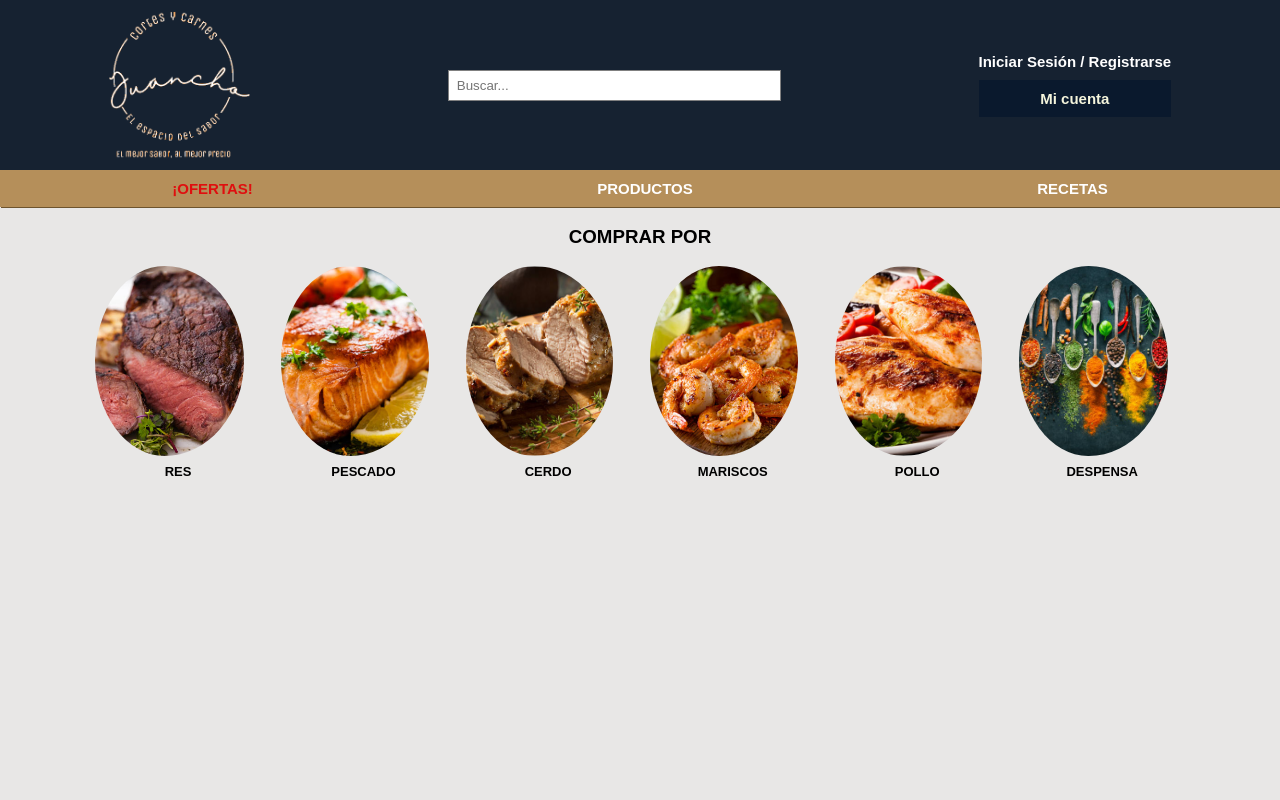
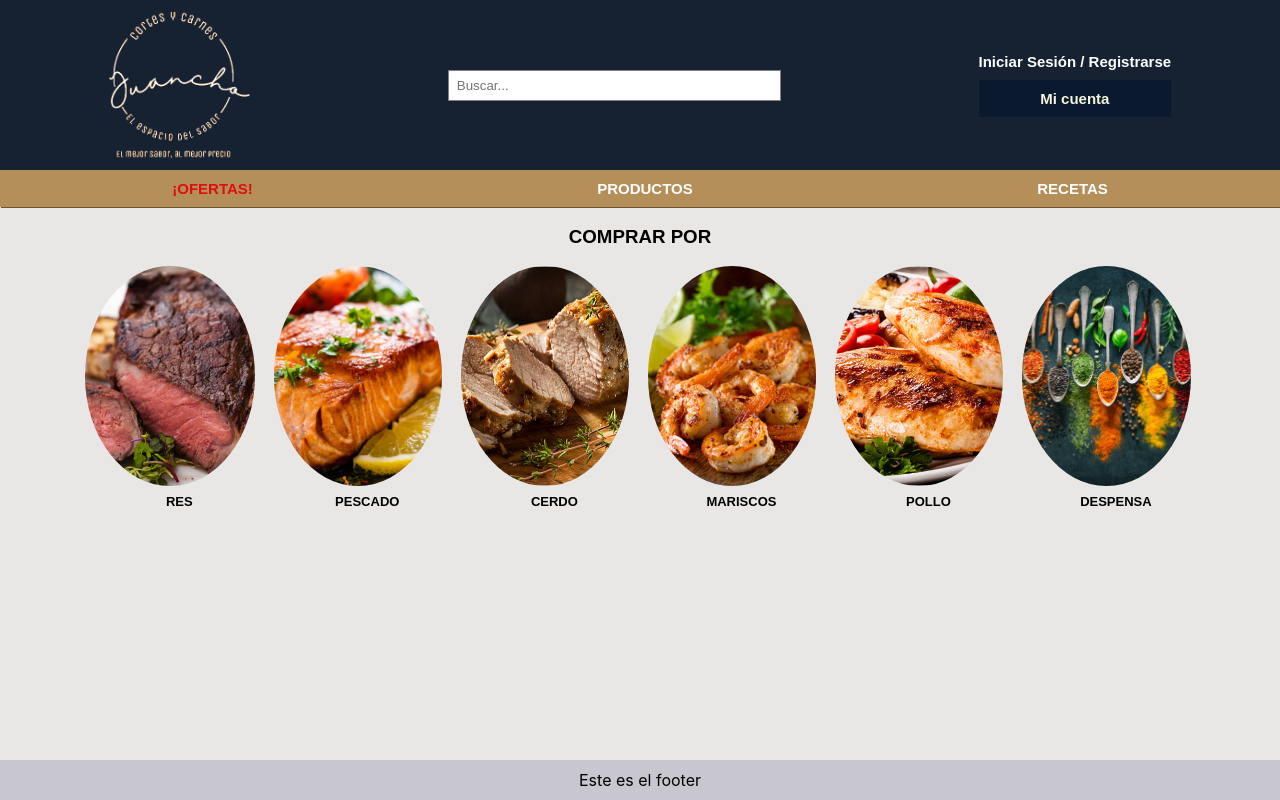
Before and after one commit to juanfvalencia/web-meat, a React (Create React App) app: page / in a window 1280 px wide. Shown: the top 800 px of the page. Built offline with nearby package versions, Linux system fonts and the light colour scheme.

Commit message:
Se implementa el Layout

```diff
--- a/src/App.jsx
+++ b/src/App.jsx
@@ -8,11 +8,13 @@ import PageDespensa from './pages/despensa';
 
 import { BrowserRouter as Router, Routes, Route } from "react-router-dom"
 import './styles/style.css';
+import Layout from './layouts/Layout';
 
 function App() {
   return (
     <Router>
       <div className="App">
+        <Layout>
           <Routes>
             <Route path='/res' element={<PageRes/>}/>
             <Route path='/pescado' element={<PagePescado/>}/>
@@ -20,8 +22,9 @@ function App() {
             <Route path='/mariscos' element={<PageMariscos/>}/>
             <Route path='/Pollo' element={<PagePollo/>}/>
             <Route path='/despensa' element={<PageDespensa/>}/>
-          <Route path='/' element={ <Index/> }/>
+            <Route path='/' element={<Index/>}/>
           </Routes>
+        </Layout>
       </div>
     </Router>
   );
--- a/src/components/cardProducts.jsx
+++ b/src/components/cardProducts.jsx
@@ -6,7 +6,7 @@ const CardProducts = ( {ruta, img, nombreProducto} ) => {
       <div>
         <li className="text-forshop">
           <Link to={ruta}>
-            <div className="container-imagen">
+            <div className="containerImg">
               <img src={img} alt={nombreProducto} />
             </div>
           </Link>
--- /dev/null
+++ b/src/layouts/Layout.jsx
@@ -0,0 +1,18 @@
+import Header from '../components/header'
+import Footer from '../components/footer'
+import Navbar from '../components/navbar'
+
+const Layout = ({children}) => {
+  return (
+        <div className="mainContainer">
+            <Header/>
+            <Navbar/>
+                <main>{children}</main>
+            <footer>
+                <Footer/>
+            </footer>
+        </div>
+  )
+}
+
+export default Layout
--- a/src/pages/index.jsx
+++ b/src/pages/index.jsx
@@ -1,21 +1,13 @@
-import Header from "../components/header";
-import Navbar from "../components/navbar";
-import Footer from "../components/footer";
 import ProductSection from "../components/productSection";
 
 const Index = () =>{
 
     return(
-        <div className="mainContainer">
-            <Header/>
-            <Navbar/>
-            <main>
-                <section></section>
-                <ProductSection/>
-                <section></section>
-                </main>
-            <footer><Footer/></footer>
-        </div>
+        <>
+            <section></section>
+            <ProductSection/>
+            <section></section>
+        </>
     )
 }
 export default Index;
--- a/src/styles/style.css
+++ b/src/styles/style.css
@@ -18,10 +18,11 @@ ul{
 .mainContainer{
   display: flex;
   flex-direction: column;
+  height: 100vh;
 }
 
 .mainContainer > main{
-  height: 100vh;
+  height: 100%;
 }
 
 .mainContainer > Footer{
@@ -136,25 +137,25 @@ ul{
 .container-forshop{
   display: flex;
   justify-content: space-between;
-  margin-right: 35px;
+  margin-right: 20px;
   margin-left: 35px;
 }
 
-.container-imagen{
-  height: 190px;
-  border-radius: 100%;
+.containerImg{
+  height: 220px;
   display: flex;
   padding-bottom: 8px;
+
 }
 
-.container-imagen > img{
+.containerImg > img{
   object-fit: cover;
   border-radius: 100%;
-  width: 80%;
-  padding-left: 10px;
+  width: 90%;
+
 }
 
-.container-imagen:hover{
+.containerImg:hover{
   transform: scale(1.03);
   transition: 2s;
 }
```
Lines whose indentation alone changed are shown as unchanged.
